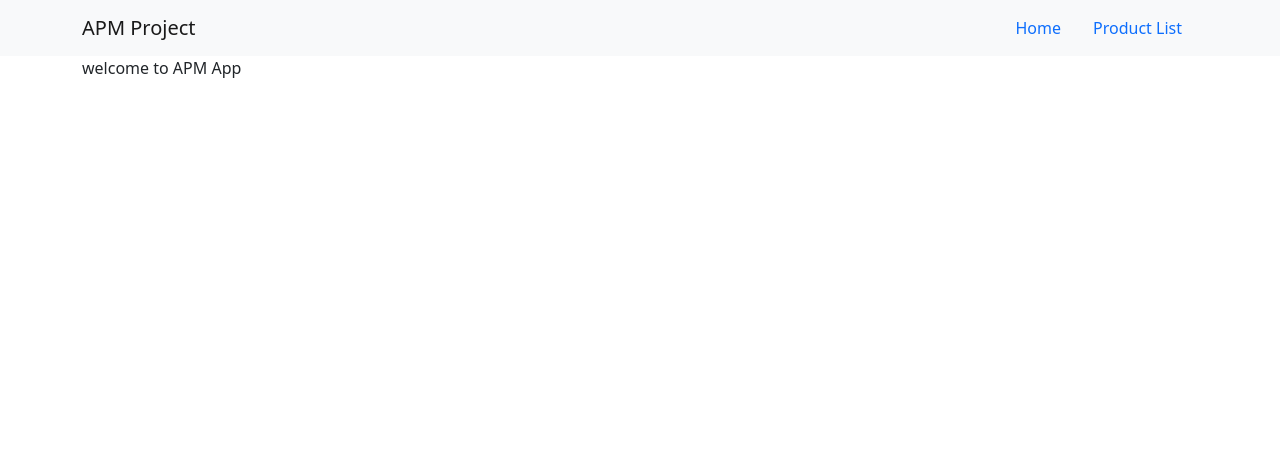
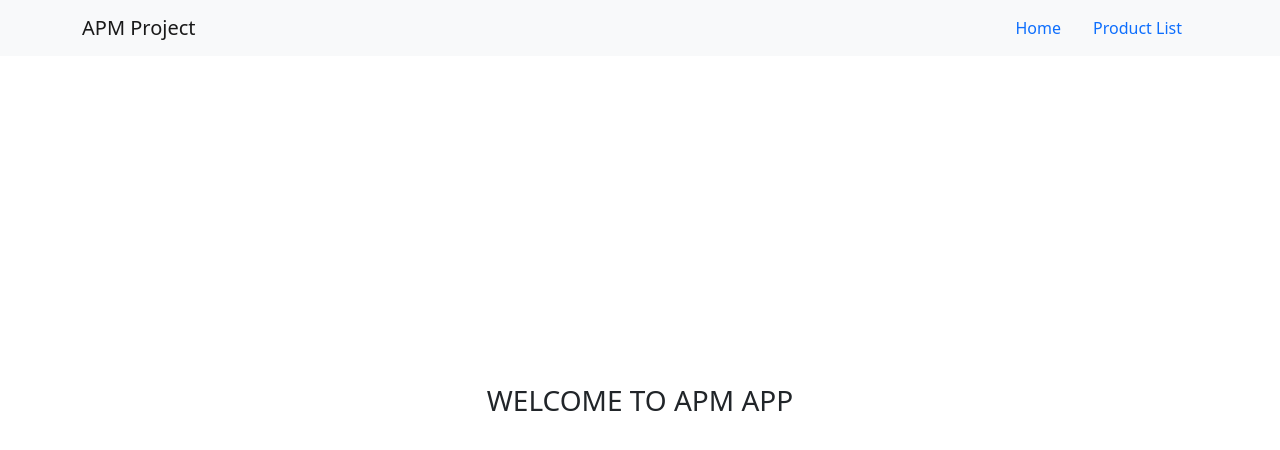
Before and after one commit to lutfiqaraman/APM, an Angular app: page /welcome in a window 1280 px wide. Shown: the top 450 px of the page. Built offline with nearby package versions, Linux system fonts and the light colour scheme.

Commit message:
center welcome text

```diff
--- a/src/app/welcome/welcome.component.css
+++ b/src/app/welcome/welcome.component.css
@@ -0,0 +1,9 @@
+h3 {
+  left: 0;
+  line-height: 200px;
+  margin-top: -100px;
+  position: absolute;
+  text-align: center;
+  top: 50%;
+  width: 100%;
+}
--- a/src/app/welcome/welcome.component.html
+++ b/src/app/welcome/welcome.component.html
@@ -1 +1 @@
-<p>welcome to APM App</p>
+<h3 class="text-uppercase">welcome to APM App</h3>
```
